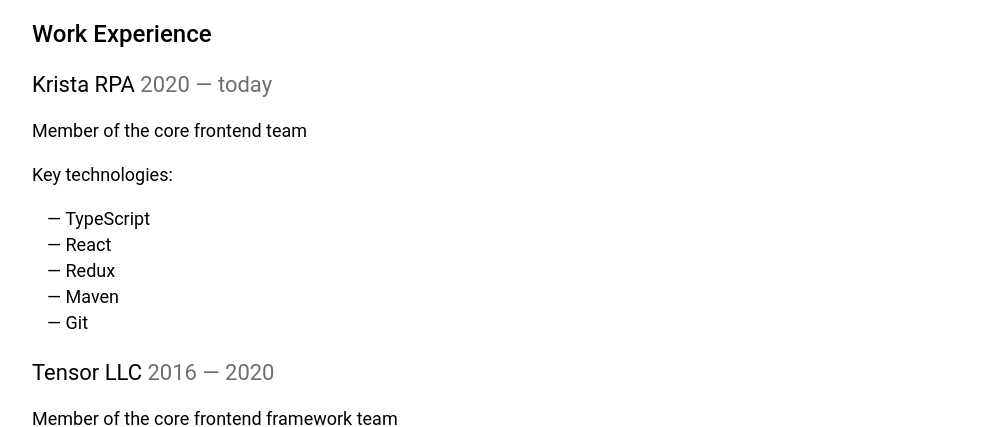
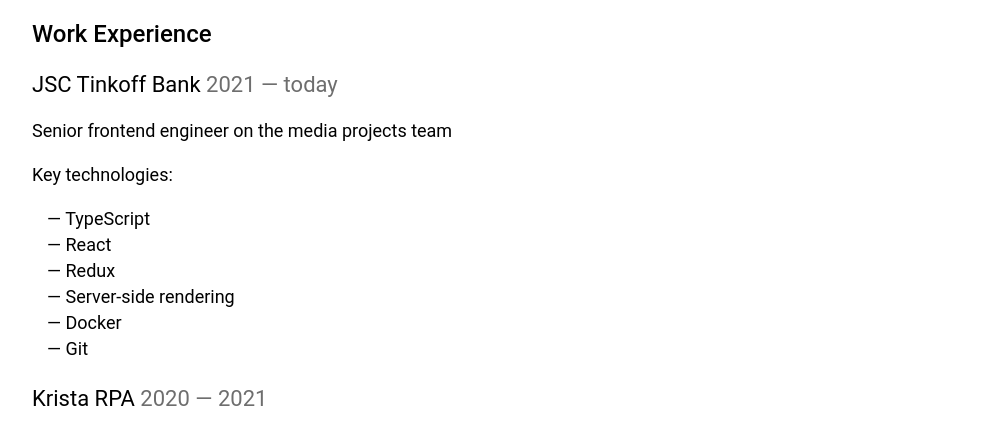
Before and after one commit to vpukhanov/website, a Next.js app: page / in a window 1280 px wide. Shown: the part 376-803 px from the top of the page, without its empty margins (140-1136 px from the left). Built offline with nearby package versions, Linux system fonts and the light colour scheme.

Commit message:
add tinkoff experience

```diff
--- a/components/WorkExperience.js
+++ b/components/WorkExperience.js
@@ -4,7 +4,22 @@
       <h2 className="text-subtitle">Work Experience</h2>
       <div>
         <h3 className="text-caption">
-          Krista RPA <span className="text-sublime">2020 &mdash; today</span>
+          JSC Tinkoff Bank <span className="text-sublime">2021 &mdash; today</span>
+          <p className="text-body">Senior frontend engineer on the media projects team</p>
+          <p className="text-body">Key technologies:</p>
+          <ul className="text-body">
+            <li>TypeScript</li>
+            <li>React</li>
+            <li>Redux</li>
+            <li>Server-side rendering</li>
+            <li>Docker</li>
+            <li>Git</li>
+          </ul>
+        </h3>
+      </div>
+      <div>
+        <h3 className="text-caption">
+          Krista RPA <span className="text-sublime">2020 &mdash; 2021</span>
           <p className="text-body">Member of the core frontend team</p>
           <p className="text-body">Key technologies:</p>
           <ul className="text-body">
```
